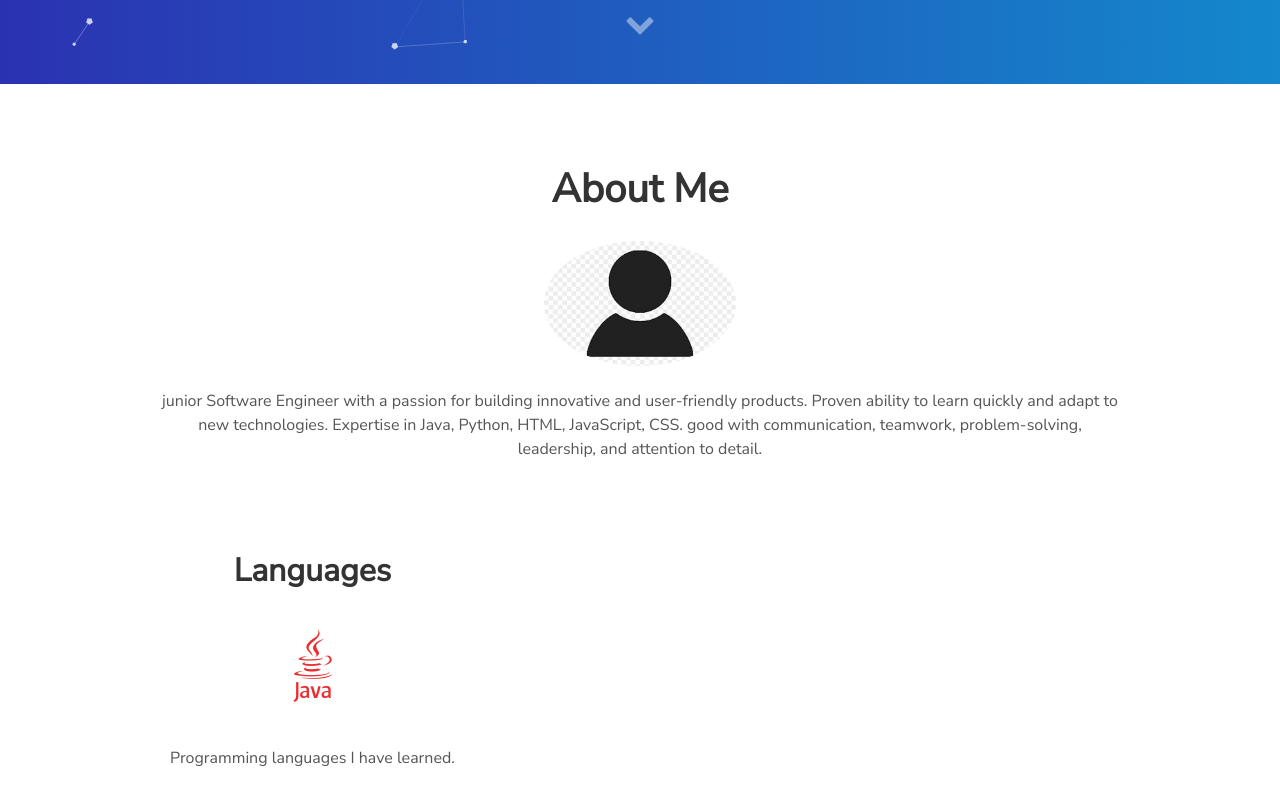
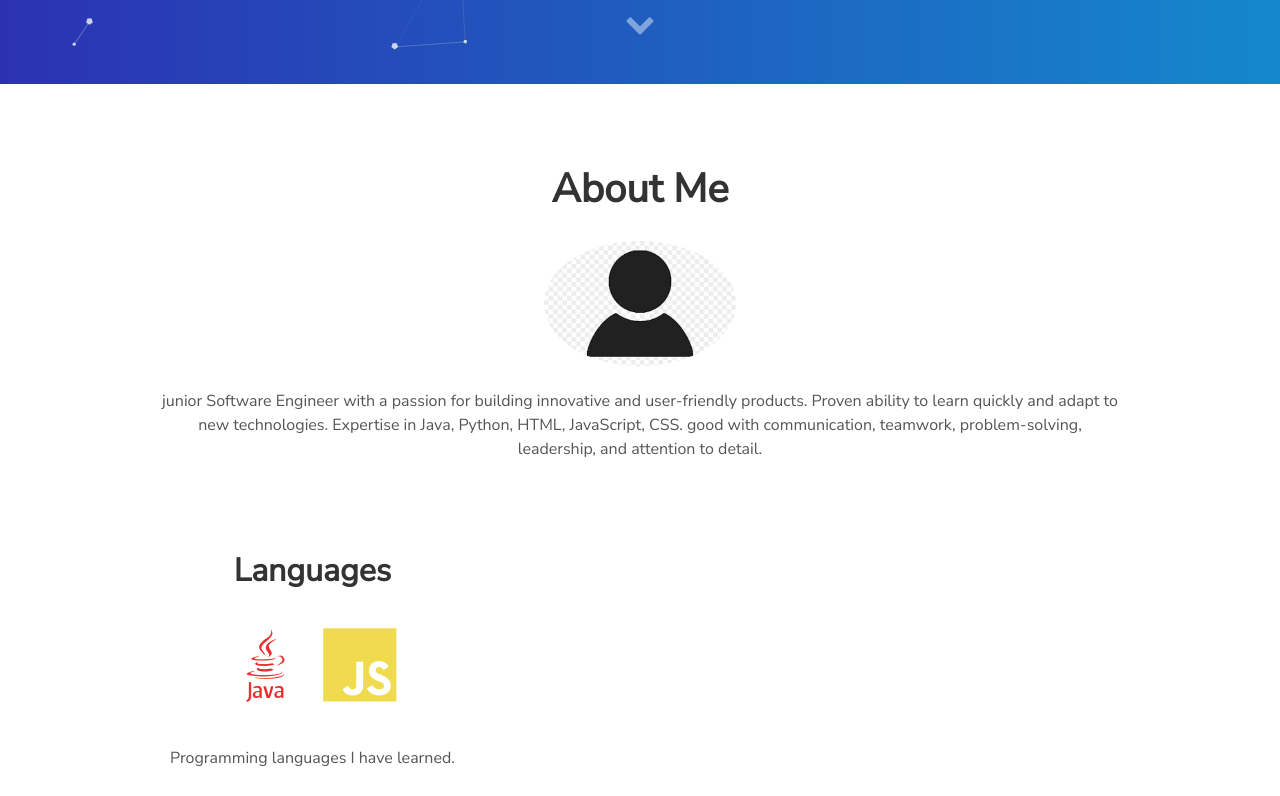
Before and after one commit to HamadAlsoqaih/HamadAlsoqaih.github.io, a plain HTML site: page index.html in a window 1280 px wide. Shown: the part 716-1512 px from the top of the page. Drawn offline with nearby package versions, Linux system fonts and the light colour scheme.

Commit message:
Update index.html

```diff
--- a/index.html
+++ b/index.html
@@ -93,8 +93,8 @@
           <h2>Languages</h2>
 
           <i class="devicon-java-plain-wordmark colored"></i>
-          <!-- <i class="devicon-cplusplus-plain colored"></i>
-          <i class="devicon-javascript-plain colored"></i> -->
+          <!-- <i class="devicon-cplusplus-plain colored"></i>-->
+          <i class="devicon-javascript-plain colored"></i>
           <p>Programming languages I have learned.</p>
         </div>
 
```
